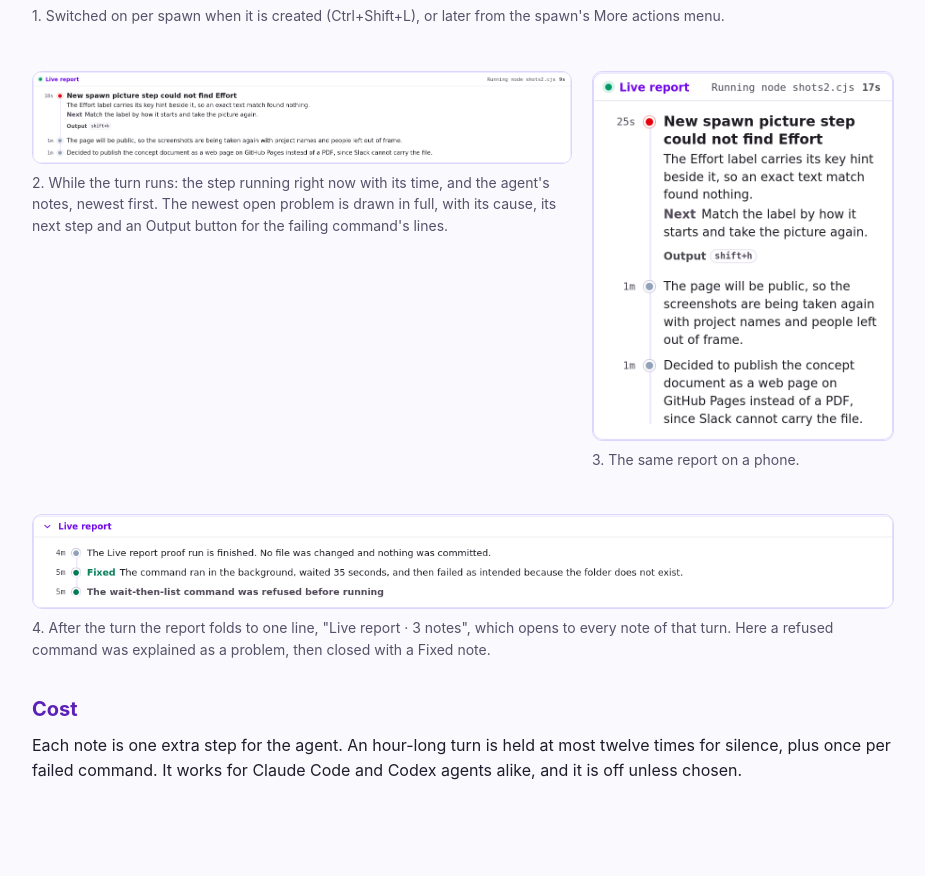
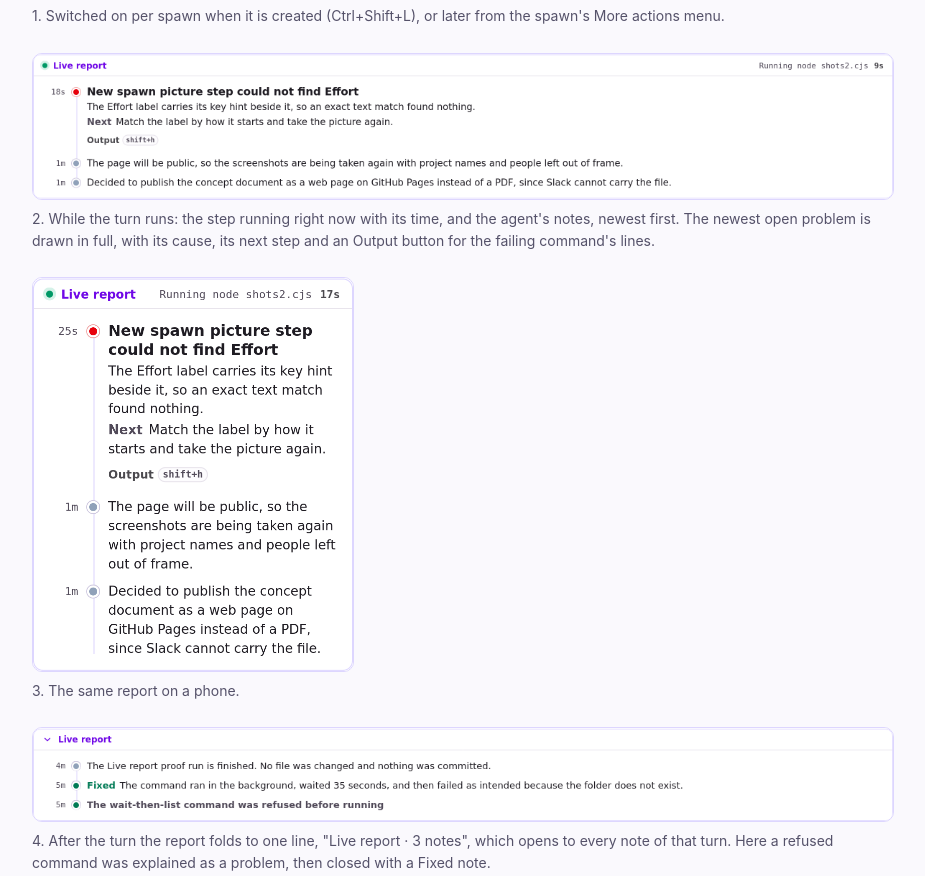
Before and after one commit to hr-hristov/imba-live-report, a plain HTML site: page index.html in a window 1280 px wide. Shown: the part 1117-1993 px from the top of the page, without its empty margins (178-1103 px from the left). Drawn offline with Linux system fonts and the light colour scheme.

Commit message:
Give the desktop screenshot the full width

```diff
--- a/index.html
+++ b/index.html
@@ -21,8 +21,8 @@
   table { border-collapse: collapse; width: 100%; margin: 8px 0 14px; font-size: 15px; background: #fff; }
   td, th { border: 1px solid #e4e1ef; padding: 8px 10px; text-align: left; vertical-align: top; }
   th { background: #f5f3ff; }
-  .shots { display: grid; grid-template-columns: 1fr 300px; gap: 22px; align-items: start; }
-  @media (max-width: 720px) { .shots { grid-template-columns: 1fr; } h1 { font-size: 26px; } }
+  figure.phone img { max-width: 320px; }
+  @media (max-width: 720px) { h1 { font-size: 26px; } }
 </style>
 </head>
 <body>
@@ -54,16 +54,14 @@
   <img src="new-spawn-row.png" alt="The Live report switch on the New spawn window, set to On">
   <figcaption>1. Switched on per spawn when it is created (Ctrl+Shift+L), or later from the spawn's More actions menu.</figcaption>
 </figure>
-<div class="shots">
-  <figure>
+<figure>
     <img src="working-desktop.png" alt="The Live report while a turn is working, with an open problem drawn in full">
     <figcaption>2. While the turn runs: the step running right now with its time, and the agent's notes, newest first. The newest open problem is drawn in full, with its cause, its next step and an Output button for the failing command's lines.</figcaption>
   </figure>
-  <figure>
+  <figure class="phone">
     <img src="working-phone.png" alt="The same Live report on a phone">
     <figcaption>3. The same report on a phone.</figcaption>
   </figure>
-</div>
 <figure>
   <img src="finished-desktop.png" alt="A finished turn's Live report, opened to its three notes">
   <figcaption>4. After the turn the report folds to one line, "Live report · 3 notes", which opens to every note of that turn. Here a refused command was explained as a problem, then closed with a Fixed note.</figcaption>
```
